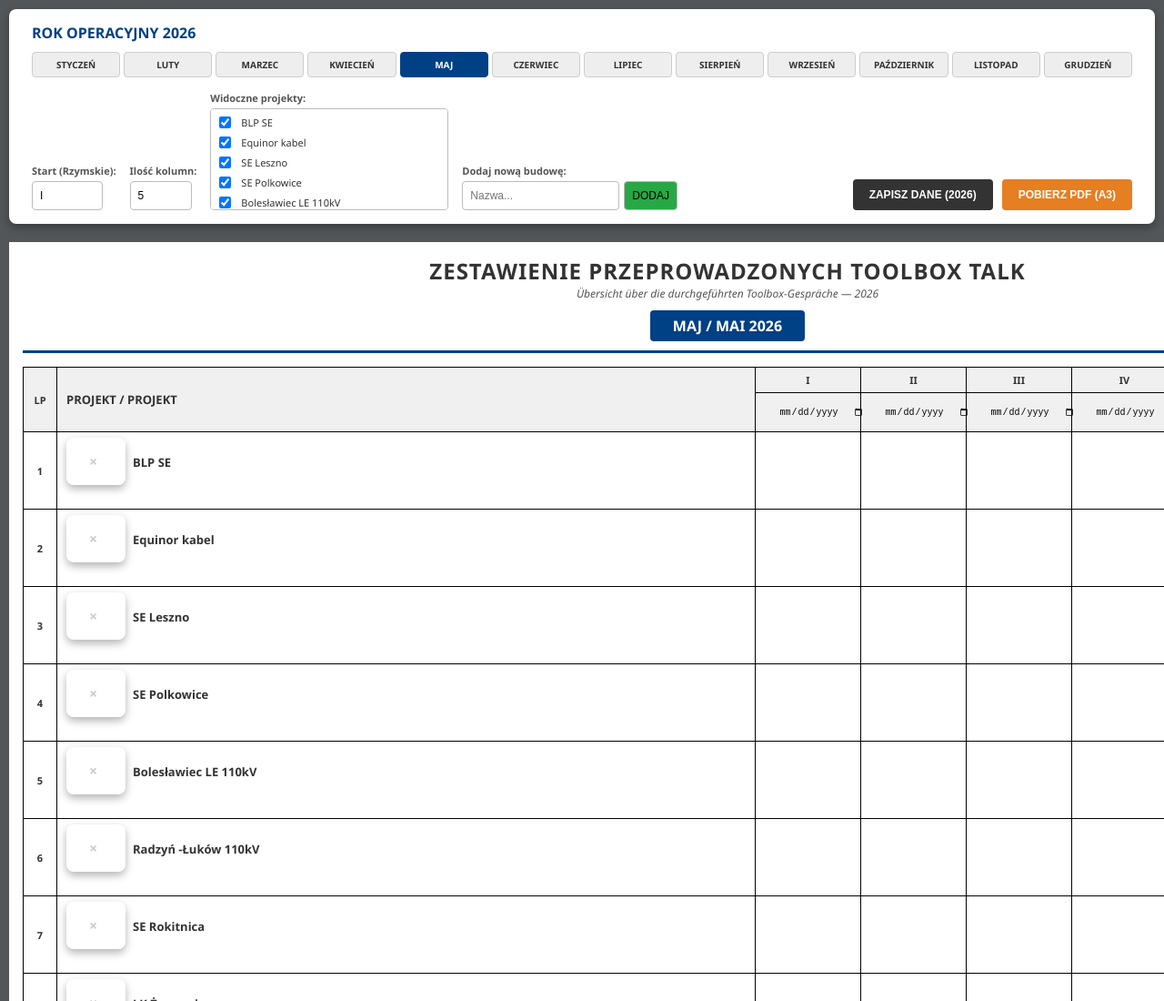
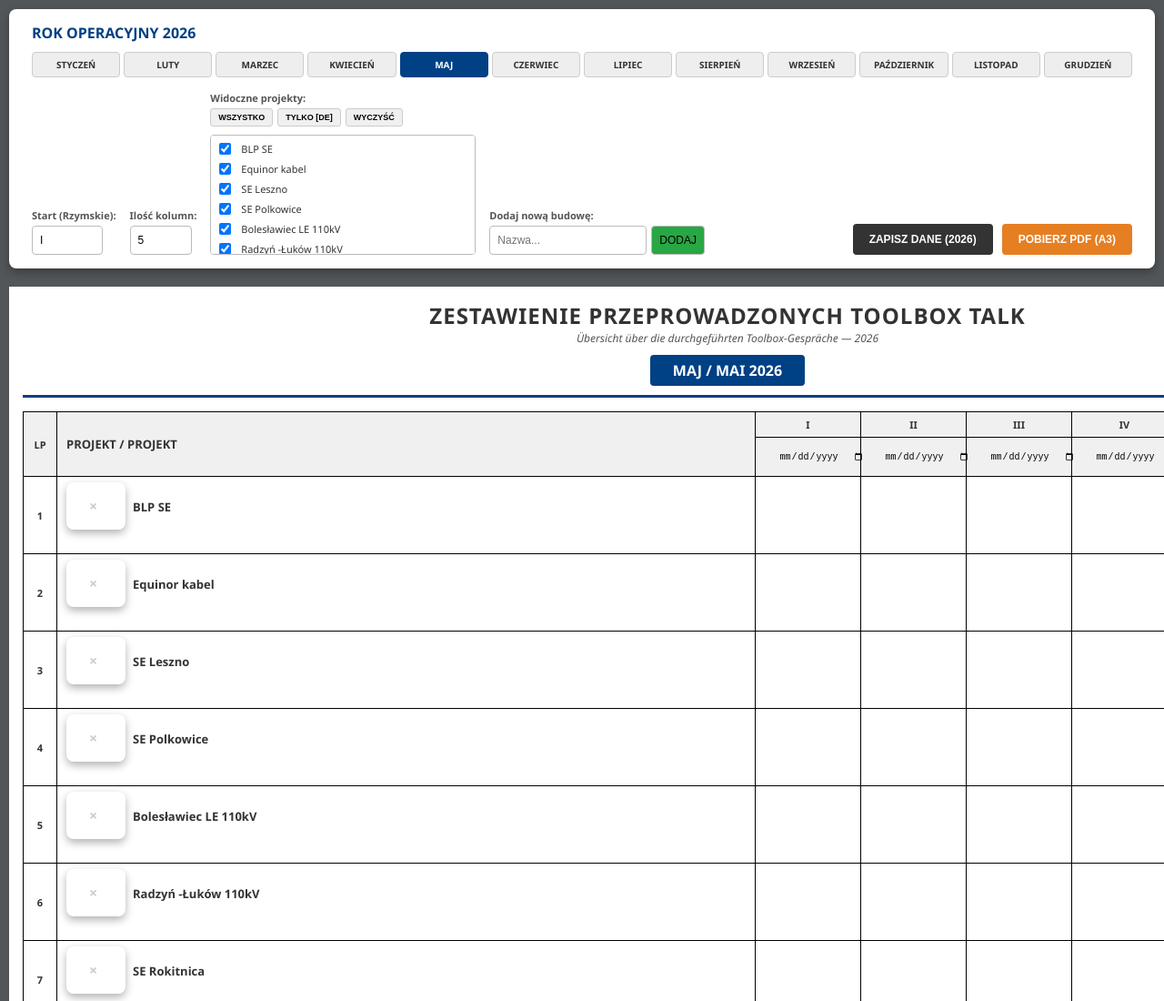
Before and after one commit to sebastian1551-star/TOOLBOX, a plain HTML site: page index.html in a window 1280 px wide. Shown: the top 1100 px of the page at 91% size. Drawn offline with nearby package versions, Linux system fonts and the light colour scheme.

Commit message:
Update styles and add project selection functions

```diff
--- a/index.html
+++ b/index.html
@@ -13,6 +13,7 @@
             --border: #000;
             --danger: #d93025;
             --accent: #e67e22;
+            --success: #28a745;
         }
 
         body {
@@ -44,9 +45,13 @@
 
         .filter-container {
             background: #fff; border: 1px solid #bbb; padding: 5px;
-            max-height: 100px; overflow-y: auto; width: 250px; border-radius: 4px;
+            max-height: 120px; overflow-y: auto; width: 280px; border-radius: 4px;
         }
         .filter-item { display: flex; align-items: center; gap: 8px; margin-bottom: 3px; font-size: 11px; }
+
+        .bulk-actions { display: flex; gap: 5px; margin-bottom: 5px; }
+        .btn-tiny { padding: 4px 8px; font-size: 9px; cursor: pointer; background: #f0f0f0; border: 1px solid #ccc; border-radius: 3px; font-weight: bold; }
+        .btn-tiny:hover { background: #e0e0e0; }
 
         #printableArea {
             width: 1580px;
@@ -92,7 +97,7 @@
         .date-input { width: 100%; font-size: 10px; border: none; background: transparent; text-align: center; cursor: pointer; }
 
         .btn { cursor: pointer; border: none; font-weight: bold; color: white; border-radius: 4px; padding: 10px 18px; }
-        .btn-add { background: #28a745; }
+        .btn-add { background: var(--success); }
         .btn-save { background: #333; }
         .btn-pdf { background: var(--accent); }
 
@@ -120,6 +125,11 @@
 
         <div class="panel-group">
             <label>Widoczne projekty:</label>
+            <div class="bulk-actions">
+                <button class="btn-tiny" onclick="selectAllProjects(true)">WSZYSTKO</button>
+                <button class="btn-tiny" onclick="selectOnlyDE()">TYLKO [DE]</button>
+                <button class="btn-tiny" onclick="selectAllProjects(false)">WYCZYŚĆ</button>
+            </div>
             <div class="filter-container" id="projectFilterList"></div>
         </div>
 
@@ -170,7 +180,6 @@
         "Avacon [DE]", "Borken [DE]", "Karben [DE]", "Frankfurt [DE]", "Siedenbrünzow [DE]"
     ];
 
-    // Klucz bazy danych zawiera rok 2026
     let db = JSON.parse(localStorage.getItem('toolbox_2026_v1')) || {
         projects: [...initialProjects],
         selectedProjects: [...initialProjects],
@@ -218,6 +227,22 @@
         const idx = db.selectedProjects.indexOf(name);
         if (idx > -1) db.selectedProjects.splice(idx, 1);
         else db.selectedProjects.push(name);
+        render();
+    }
+
+    function selectAllProjects(status) {
+        if (status) {
+            db.selectedProjects = [...db.projects];
+        } else {
+            db.selectedProjects = [];
+        }
+        renderFilter();
+        render();
+    }
+
+    function selectOnlyDE() {
+        db.selectedProjects = db.projects.filter(p => p.toUpperCase().includes('[DE]'));
+        renderFilter();
         render();
     }
 
@@ -271,8 +296,6 @@
 
             const rowVals = mData.values[name] || Array(mData.count).fill('');
             let mSum = rowVals.reduce((a, b) => a + (parseFloat(b) || 0), 0);
-
-            // Logika kumulatywna (YTD)
             let cSum = calculateCum(name, curM, mSum);
 
             let rowHtml = `<td class="col-lp">${lp++}</td>
@@ -299,7 +322,6 @@
 
     function calculateCum(proj, mIdx, curSum) {
         let total = 0;
-        // Pętla po wszystkich poprzednich miesiącach
         for(let i=0; i<mIdx; i++) {
             if(db.monthsData[i] && db.monthsData[i].values[proj]) {
                 const prevMonthVals = db.monthsData[i].values[proj];
@@ -329,7 +351,7 @@
 
     function saveData() {
         localStorage.setItem('toolbox_2026_v1', JSON.stringify(db));
-        alert("Dane na rok 2026 zostały zapisane w pamięci przeglądarki!");
+        alert("Dane na rok 2026 zostały zapisane!");
     }
 
     function generatePDF() {
```
